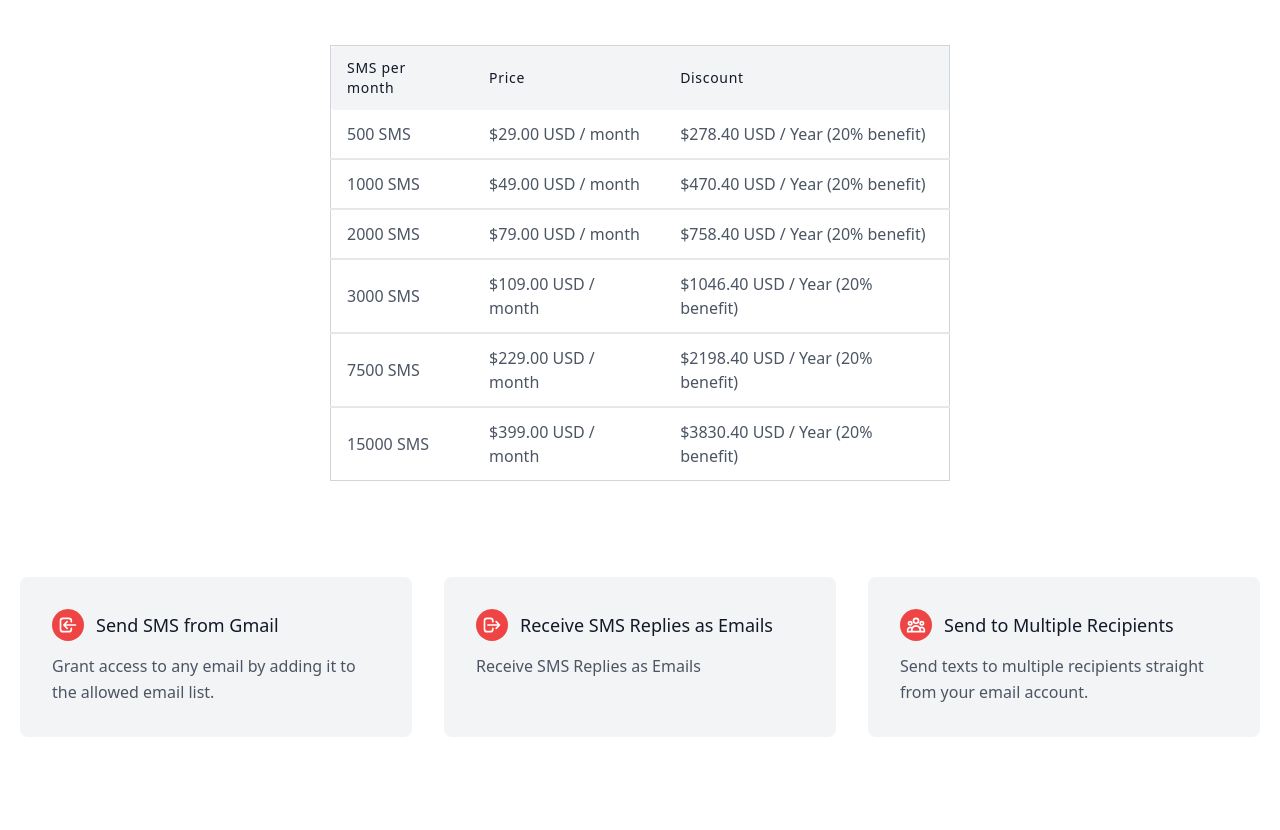
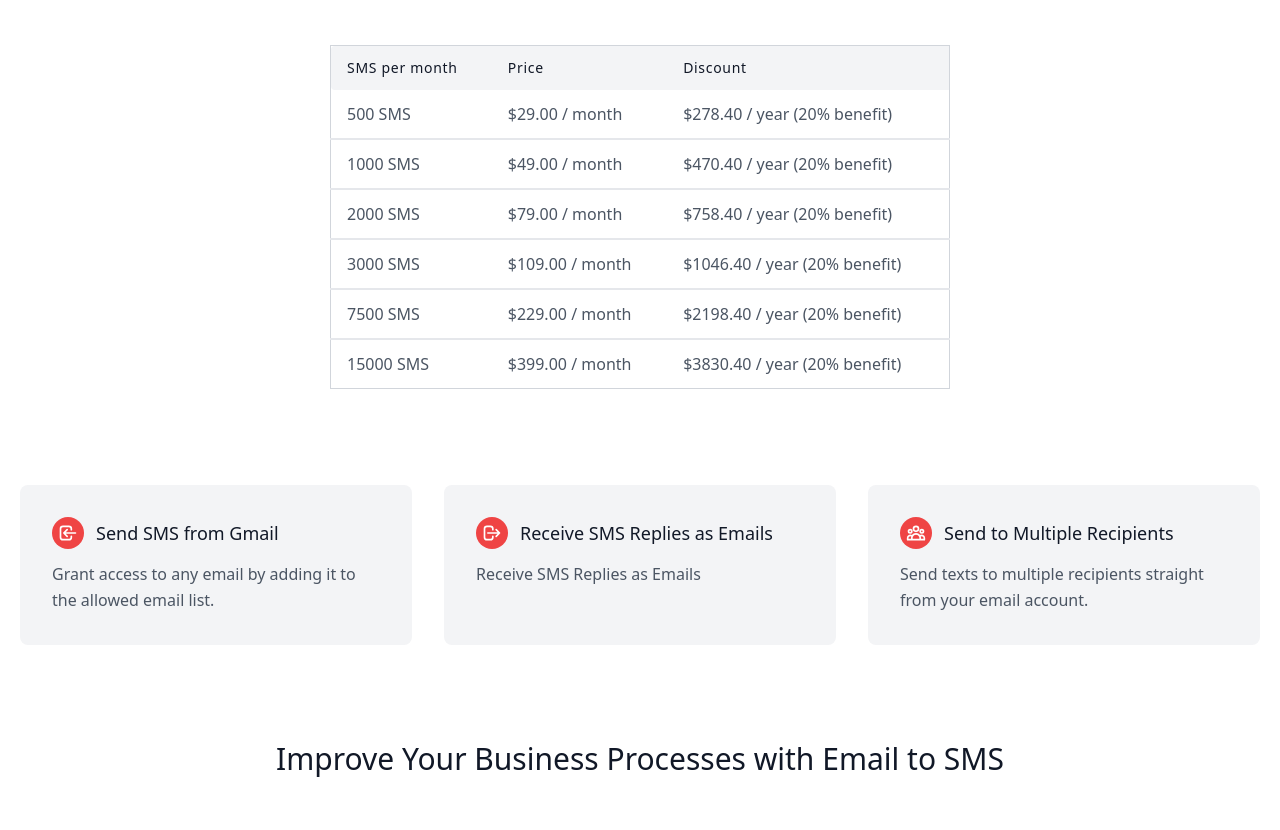
Before and after one commit to blackwellpeter/blackwellpeter.github.io, a plain HTML site: page index.html in a window 1280 px wide. Shown: the part 914-1744 px from the top of the page. Drawn offline with nearby package versions, Linux system fonts and the light colour scheme.

Commit message:
text changes

```diff
--- a/index.html
+++ b/index.html
@@ -102,33 +102,33 @@
           <tbody>
             <tr>
               <td class="px-4 py-3">500 SMS</td>
-              <td class="px-4 py-3">$29.00 USD / month</td>
-              <td class="px-4 py-3">$278.40 USD / Year (20% benefit)</td>
+              <td class="px-4 py-3">$29.00 / month</td>
+              <td class="px-4 py-3">$278.40 / year (20% benefit)</td>
             </tr>
             <tr>
               <td class="border-t-2 border-gray-200 px-4 py-3">1000 SMS</td>
-              <td class="border-t-2 border-gray-200 px-4 py-3">$49.00 USD / month</td>
-              <td class="border-t-2 border-gray-200 px-4 py-3">$470.40 USD / Year (20% benefit)</td>
+              <td class="border-t-2 border-gray-200 px-4 py-3">$49.00 / month</td>
+              <td class="border-t-2 border-gray-200 px-4 py-3">$470.40 / year (20% benefit)</td>
             </tr>
             <tr>
               <td class="border-t-2 border-gray-200 px-4 py-3">2000 SMS</td>
-              <td class="border-t-2 border-gray-200 px-4 py-3">$79.00 USD / month</td>
-              <td class="border-t-2 border-gray-200 px-4 py-3">$758.40 USD / Year (20% benefit)</td>
+              <td class="border-t-2 border-gray-200 px-4 py-3">$79.00 / month</td>
+              <td class="border-t-2 border-gray-200 px-4 py-3">$758.40 / year (20% benefit)</td>
             </tr>
             <tr>
               <td class="border-t-2 border-gray-200 px-4 py-3">3000 SMS</td>
-              <td class="border-t-2 border-gray-200 px-4 py-3">$109.00 USD / month</td>
-              <td class="border-t-2 border-gray-200 px-4 py-3">$1046.40 USD / Year (20% benefit)</td>
+              <td class="border-t-2 border-gray-200 px-4 py-3">$109.00 / month</td>
+              <td class="border-t-2 border-gray-200 px-4 py-3">$1046.40 / year (20% benefit)</td>
             </tr>
             <tr>
               <td class="border-t-2 border-gray-200 px-4 py-3">7500 SMS</td>
-              <td class="border-t-2 border-gray-200 px-4 py-3">$229.00 USD / month</td>
-              <td class="border-t-2 border-gray-200 px-4 py-3">$2198.40 USD / Year (20% benefit)</td>
+              <td class="border-t-2 border-gray-200 px-4 py-3">$229.00 / month</td>
+              <td class="border-t-2 border-gray-200 px-4 py-3">$2198.40 / year (20% benefit)</td>
             </tr>
             <tr>
               <td class="border-t-2 border-gray-200 px-4 py-3">15000 SMS</td>
-              <td class="border-t-2 border-gray-200 px-4 py-3">$399.00 USD / month</td>
-              <td class="border-t-2 border-gray-200 px-4 py-3">$3830.40 USD / Year (20% benefit)</td>
+              <td class="border-t-2 border-gray-200 px-4 py-3">$399.00 / month</td>
+              <td class="border-t-2 border-gray-200 px-4 py-3">$3830.40 / year (20% benefit)</td>
             </tr>
 
           </tbody>
```
